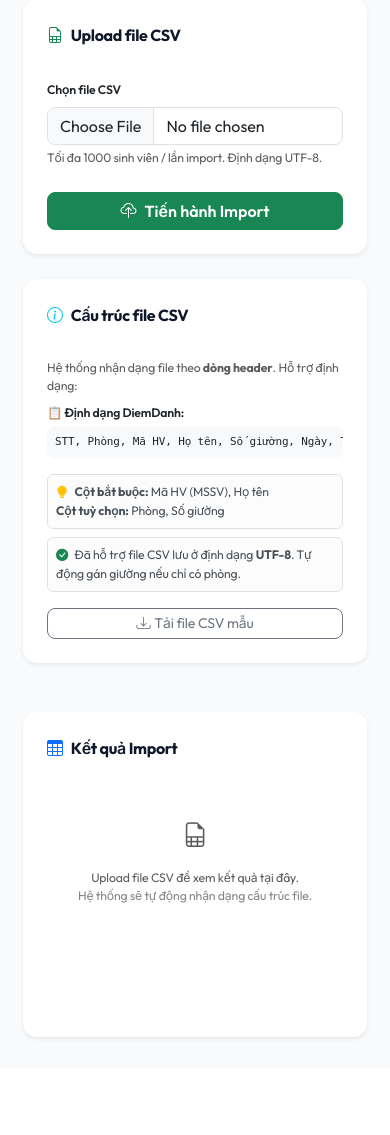
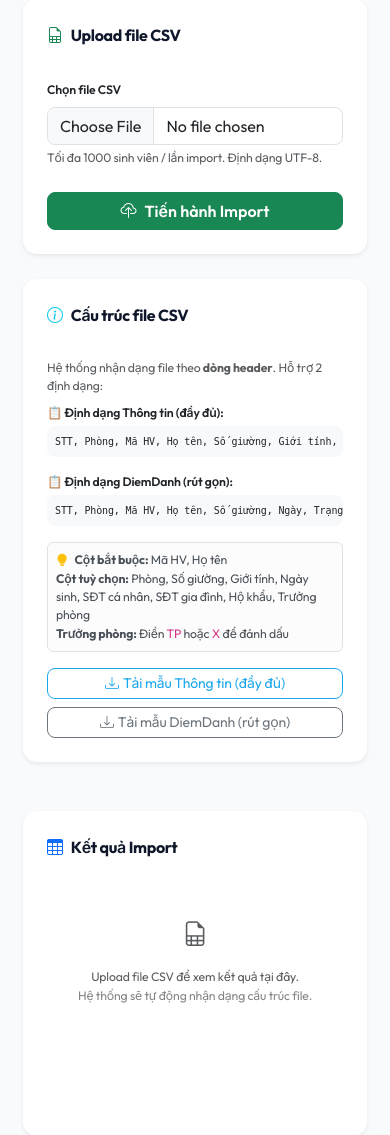
Before and after one commit to nhanhuutran007/UniDorm, a PHP site: page /UniDorm/import in a window 390 px wide. Shown: the part 102-1237 px from the top of the page. Before the commit the page ends 1142 px from the top, so only its background shows below. Run offline with PHP 8.4, Linux system fonts and the light colour scheme; the visitor is signed in with stand-in values (Sample User, id 1); tables that the repository leaves empty hold one stand-in row (values such as "Sample post"); grey boxes marked "Sample" are stand-in pictures; data that the repository does not hold is empty.

Commit message:
feat: add ThongTin_mau.csv template + full field import support (phone, hometown, gender, dob)

```diff
--- /dev/null
+++ b/assets/templates/ThongTin_mau.csv
@@ -0,0 +1,3 @@
+STT,Phòng,Mã HV,Họ tên,Số giường,Giới tính,Ngày sinh,SĐT cá nhân,SĐT gia đình,Hộ khẩu,Trưởng phòng
+1,L.0810,52100001,Nguyễn Văn An,A1,Nam,01/01/2003,0901234567,0901234568,Hà Nội,
+2,L.0810,52100002,Trần Thị Bình,A2,Nữ,15/05/2003,0912345678,0912345679,TP.HCM,TP
--- a/views/admin/import.php
+++ b/views/admin/import.php
@@ -71,10 +71,16 @@ if ($_SERVER['REQUEST_METHOD'] === 'POST' && isset($_FILES['csv_file'])) {
             // Hỗ trợ cả format DiemDanh lẫn format chuẩn
             $colMap = [];
             $knownCols = [
-                'room_code'    => ['phòng', 'room_code', 'phong'],
-                'student_code' => ['mã_hv', 'ma_hv', 'student_code', 'mssv', 'mã_sv'],
-                'fullname'     => ['họ_tên', 'ho_ten', 'fullname', 'họ_và_tên', 'ho_va_ten', 'tên', 'ten'],
-                'bed_label'    => ['giường', 'số_giường', 'so_giuong', 'bed_label', 'giuong'],
+                'room_code'      => ['phòng', 'room_code', 'phong'],
+                'student_code'   => ['mã_hv', 'ma_hv', 'student_code', 'mssv', 'mã_sv'],
+                'fullname'       => ['họ_tên', 'ho_ten', 'fullname', 'họ_và_tên', 'ho_va_ten', 'tên', 'ten'],
+                'bed_label'      => ['giường', 'số_giường', 'so_giuong', 'bed_label', 'giuong'],
+                'gender'         => ['giới_tính', 'gioi_tinh', 'gender', 'giới_tính'],
+                'date_of_birth'  => ['ngày_sinh', 'ngay_sinh', 'date_of_birth', 'ngày_sinh'],
+                'phone_personal' => ['sđt_cá_nhân', 'sdt_ca_nhan', 'phone_personal', 'sđt', 'điện_thoại'],
+                'phone_family'   => ['sđt_gia_đình', 'sdt_gia_dinh', 'phone_family'],
+                'hometown'       => ['hộ_khẩu', 'ho_khau', 'hometown', 'quê_quán', 'que_quan'],
+                'is_room_leader' => ['trưởng_phòng', 'truong_phong', 'is_room_leader'],
             ];
 
             foreach ($knownCols as $field => $aliases) {
@@ -233,10 +239,16 @@ if ($_SERVER['REQUEST_METHOD'] === 'POST' && isset($_FILES['csv_file'])) {
                                 }
                             }
 
-                            // Cập nhật thông tin: CHỈ cập nhật fullname và bed_id theo yêu cầu
-                            // Các thông tin khác (SĐT, quê quán...) giữ nguyên dữ liệu cũ trong DB
-                            $upd = $conn->prepare("UPDATE users SET fullname = ?, bed_id = ? WHERE user_id = ?");
-                            $upd->bind_param('sii', $fullname, $bedId, $userIdToUpd);
+                            // Cập nhật thông tin đầy đủ nếu CSV có cột tương ứng
+                            $updGender  = isset($colMap['gender'])        ? $gender        : $existingUser['gender'];
+                            $updDob     = isset($colMap['date_of_birth']) ? $dob           : $existingUser['date_of_birth'];
+                            $updPhone   = isset($colMap['phone_personal']) ? $phonePers     : $existingUser['phone_personal'];
+                            $updPFamily = isset($colMap['phone_family'])  ? $phoneFamily   : $existingUser['phone_family'];
+                            $updHome    = isset($colMap['hometown'])      ? $hometown      : $existingUser['hometown'];
+                            $updLeader  = isset($colMap['is_room_leader']) ? $isLeader     : (int)$existingUser['is_room_leader'];
+
+                            $upd = $conn->prepare("UPDATE users SET fullname = ?, bed_id = ?, gender = ?, date_of_birth = ?, phone_personal = ?, phone_family = ?, hometown = ?, is_room_leader = ? WHERE user_id = ?");
+                            $upd->bind_param('sissssiii', $fullname, $bedId, $updGender, $updDob, $updPhone, $updPFamily, $updHome, $updLeader, $userIdToUpd);
 
                             if ($upd->execute()) {
                                 $success++;
@@ -401,26 +413,33 @@ if ($_SERVER['REQUEST_METHOD'] === 'POST' && isset($_FILES['csv_file'])) {
                 <h6 class="fw-bold mb-0"><i class="bi bi-info-circle me-2 text-info"></i>Cấu trúc file CSV</h6>
             </div>
             <div class="card-body p-4">
-                <p class="text-muted small mb-2">Hệ thống nhận dạng file theo <strong>dòng header</strong>. Hỗ trợ định dạng:</p>
+                <p class="text-muted small mb-2">Hệ thống nhận dạng file theo <strong>dòng header</strong>. Hỗ trợ 2 định dạng:</p>
 
-                <p class="small fw-semibold text-dark mb-1">📋 Định dạng DiemDanh:</p>
-                <div class="bg-light p-2 rounded-3 mb-3" style="font-size:11px; font-family:monospace; overflow-x:auto; white-space:nowrap;">
+                <p class="small fw-semibold text-dark mb-1">📋 Định dạng Thông tin (đầy đủ):</p>
+                <div class="bg-light p-2 rounded-3 mb-2" style="font-size:10px; font-family:monospace; overflow-x:auto; white-space:nowrap;">
+                    STT, Phòng, Mã HV, Họ tên, Số giường, Giới tính, Ngày sinh, SĐT cá nhân, SĐT gia đình, Hộ khẩu, Trưởng phòng
+                </div>
+
+                <p class="small fw-semibold text-dark mb-1 mt-3">📋 Định dạng DiemDanh (rút gọn):</p>
+                <div class="bg-light p-2 rounded-3 mb-2" style="font-size:10px; font-family:monospace; overflow-x:auto; white-space:nowrap;">
                     STT, Phòng, Mã HV, Họ tên, Số giường, Ngày, Trạng thái, Lý do
                 </div>
 
-                <div class="alert alert-light border small p-2 mb-2">
+                <div class="alert alert-light border small p-2 mb-3 mt-3">
                     <i class="bi bi-lightbulb-fill text-warning me-1"></i>
-                    <strong>Cột bắt buộc:</strong> Mã HV (MSSV), Họ tên<br>
-                    <strong>Cột tuỳ chọn:</strong> Phòng, Số giường
-                </div>
-                <div class="alert alert-light border small p-2 mb-3">
-                    <i class="bi bi-check-circle-fill text-success me-1"></i>
-                    Đã hỗ trợ file CSV lưu ở định dạng <strong>UTF-8</strong>. Tự động gán giường nếu chỉ có phòng.
+                    <strong>Cột bắt buộc:</strong> Mã HV, Họ tên<br>
+                    <strong>Cột tuỳ chọn:</strong> Phòng, Số giường, Giới tính, Ngày sinh, SĐT cá nhân, SĐT gia đình, Hộ khẩu, Trưởng phòng<br>
+                    <strong>Trưởng phòng:</strong> Điền <code>TP</code> hoặc <code>X</code> để đánh dấu
                 </div>
 
-                <a href="../../assets/templates/DiemDanh_mau.csv" class="btn btn-sm btn-outline-secondary w-100 rounded-3" download>
-                    <i class="bi bi-download me-1"></i>Tải file CSV mẫu
-                </a>
+                <div class="d-grid gap-2">
+                    <a href="../../assets/templates/ThongTin_mau.csv" class="btn btn-sm btn-outline-primary rounded-3" download>
+                        <i class="bi bi-download me-1"></i>Tải mẫu Thông tin (đầy đủ)
+                    </a>
+                    <a href="../../assets/templates/DiemDanh_mau.csv" class="btn btn-sm btn-outline-secondary rounded-3" download>
+                        <i class="bi bi-download me-1"></i>Tải mẫu DiemDanh (rút gọn)
+                    </a>
+                </div>
             </div>
         </div>
     </div>
```
